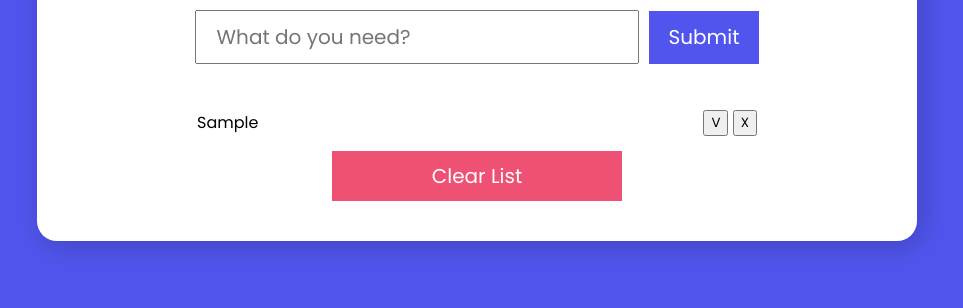
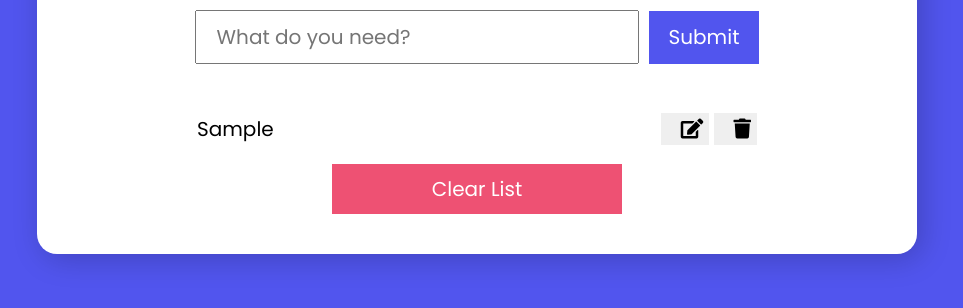
Before and after one commit to Agostiiinho/rv-simple-list, a plain HTML site: page index.html in a window 1280 px wide. Both pictures are taken after typing "Sample" into the empty fields and a click on the button "Submit". Shown: the part 200-508 px from the top of the page, without its empty margins (163-1126 px from the left). Drawn offline with Linux system fonts and the light colour scheme.

Commit message:
Changed Style
minor change to style

```diff
--- a/index.html
+++ b/index.html
@@ -6,6 +6,12 @@
     <meta name="viewport" content="width=device-width, initial-scale=1.0" />
     <title>Let's Go Shopping</title>
     <link rel="stylesheet" href="style.css" />
+    <link
+      rel="stylesheet"
+      href="https://use.fontawesome.com/releases/v5.15.4/css/all.css"
+      integrity="sha384-DyZ88mC6Up2uqS4h/KRgHuoeGwBcD4Ng9SiP4dIRy0EXTlnuz47vAwmeGwVChigm"
+      crossorigin="anonymous"
+    />
   </head>
   <body>
     <main>
--- a/script.js
+++ b/script.js
@@ -122,8 +122,8 @@ let createListItem = (id, value) => {
   element.innerHTML = `
     <p class="item-title">${value}</p>
     <div class="button-container">
-        <button class="edit-button">V</button>
-        <button class="delete-button">X</button>
+        <button class="edit-button"><i class="fas fa-edit"></i></button>
+        <button class="delete-button"><i class="fas fa-trash"></i></button>
     </div>`;
 
   const deleteBtn = element.querySelector(".delete-button");
--- a/style.css
+++ b/style.css
@@ -94,3 +94,22 @@ h1 {
   box-shadow: 5px 5px 30px rgba(0, 0, 0, 0.2);
   border-radius: 0.8rem;
 }
+
+.item-title {
+  font-size: 2rem;
+}
+
+.edit-button,
+.delete-button {
+  border: none;
+  font-size: 2rem;
+  padding-left: 2rem;
+  cursor: pointer;
+  transition: all ease 0.3s;
+}
+
+.edit-button:hover,
+.delete-button:hover {
+  font-size: 3rem;
+  transition: all ease 0.3s;
+}
```
